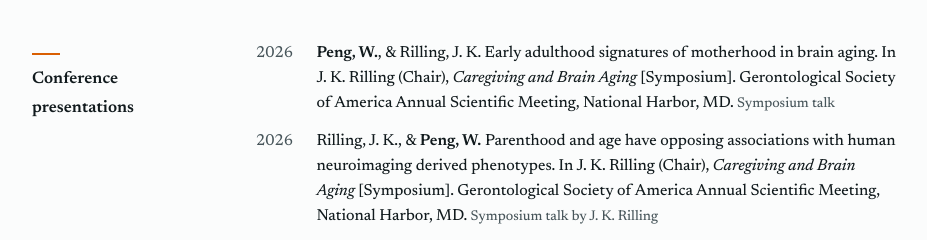
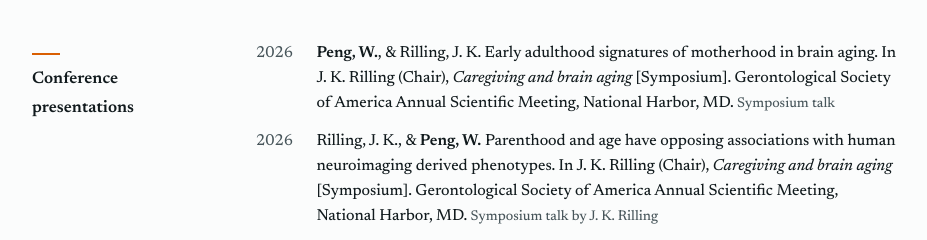
Before and after one commit to weipeng-phi/weipeng-phi.github.io, a plain HTML site: page index.html in a window 1280 px wide. Shown: the part 3214-3454 px from the top of the page, without its empty margins (116-1043 px from the left). Drawn offline with Linux system fonts and the light colour scheme.

Commit message:
Sentence case for symposium title

```diff
--- a/index.html
+++ b/index.html
@@ -161,8 +161,8 @@ footer{margin-top:72px;padding-top:20px;border-top:1px solid var(--rule);font-si
   <h2>Conference presentations</h2>
   <div class="body">
     <ol class="pubs">
-      <li><span class="yr">2026</span><span><span class="me">Peng, W.</span>, &amp; Rilling, J. K. Early adulthood signatures of motherhood in brain aging. In J. K. Rilling (Chair), <i>Caregiving and Brain Aging</i> [Symposium]. Gerontological Society of America Annual Scientific Meeting, National Harbor, MD. <span class="note">Symposium talk</span></span></li>
-      <li><span class="yr">2026</span><span>Rilling, J. K., &amp; <span class="me">Peng, W.</span> Parenthood and age have opposing associations with human neuroimaging derived phenotypes. In J. K. Rilling (Chair), <i>Caregiving and Brain Aging</i> [Symposium]. Gerontological Society of America Annual Scientific Meeting, National Harbor, MD. <span class="note">Symposium talk by J. K. Rilling</span></span></li>
+      <li><span class="yr">2026</span><span><span class="me">Peng, W.</span>, &amp; Rilling, J. K. Early adulthood signatures of motherhood in brain aging. In J. K. Rilling (Chair), <i>Caregiving and brain aging</i> [Symposium]. Gerontological Society of America Annual Scientific Meeting, National Harbor, MD. <span class="note">Symposium talk</span></span></li>
+      <li><span class="yr">2026</span><span>Rilling, J. K., &amp; <span class="me">Peng, W.</span> Parenthood and age have opposing associations with human neuroimaging derived phenotypes. In J. K. Rilling (Chair), <i>Caregiving and brain aging</i> [Symposium]. Gerontological Society of America Annual Scientific Meeting, National Harbor, MD. <span class="note">Symposium talk by J. K. Rilling</span></span></li>
       <li><span class="yr">2026</span><span>Smith, D., <span class="me">Peng, W.</span>, Lah, J. J., &amp; Rilling, J. K. <i>Is grandparenthood neuroprotective? An investigation of cognitive and neuroanatomical correlates</i>. Gerontological Society of America Annual Scientific Meeting, National Harbor, MD. <span class="note">Late-breaking poster</span></span></li>
       <li><span class="yr">2026</span><span><span class="me">Peng, W.</span>, &amp; Rilling, J. K. <i>Parenthood and brain age in the Human Connectome Project</i>. Social &amp; Affective Neuroscience Society Annual Meeting, San Diego, CA. <span class="note">Poster</span></span></li>
       <li><span class="yr">2026</span><span>Rilling, J. K., Wang, Z., <span class="me">Peng, W.</span>, Coalson, T., Zhou, A., Winkler, A., &amp; Glasser, M. <i>Exploring the human parental brain connectome</i>. Social &amp; Affective Neuroscience Society Annual Meeting, San Diego, CA. <span class="note">Poster</span></span></li>
```
